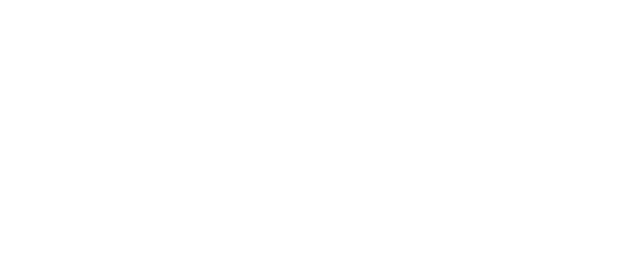
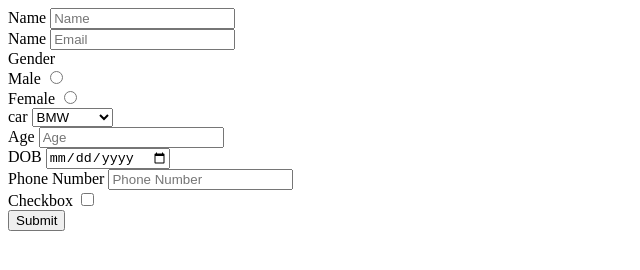
Before and after one commit to acciojob/signup-form-car-rushi993, a website: page main.html in a window 1280 px wide. Shown: the whole page, without its empty margins (0-640 px from the left). Drawn offline with Linux system fonts and the light colour scheme.

Commit message:
created a submission

```diff
--- a/main.html
+++ b/main.html
@@ -1,16 +1,75 @@
 <!DOCTYPE html>
+<html lang="en">
+   <head>
+      <meta charset="UTF-8">
+      <meta http-equiv="X-UA-Compatible" content="IE=edge">
+      <meta name="viewport" content="width=device-width, initial-scale=1.0">
+      <title>Document</title>
+      <link rel="stylesheet" href="main.css">
+      <link rel="icon" href="../Practice_1/../../day_1/test.png">
+   </head>
+   <body>
 
-<html>
+      <form action="">
+         <div>
+            <label for="name">Name</label>
+            <input type="text" id="name" placeholder="Name" required>
+         </div>
 
-<head>
-	<link rel="stylesheet" href="styles.css">
-</head>
+         <div>
+            <label for="email">Name</label>
+            <input type="email" id="email" placeholder="Email" required>
+         </div>
 
-<body>
-	<!-- the entire body must be written by student -->
-    <script type="text/javascript" src="./script.js">
-</script>
+         <div>
+            <label for="gender">Gender</label>
+            <div>
+               <label for="gender_m">Male</label>
+               <input type="radio" name="gender" id="gender_m">
+            </div>
 
-</body>
+            <div>
+               <label for="gender_f">Female</label>
+               <input type="radio" name="gender"  id="gender_f">
+            </div>
+         </div>
 
+         <div>
+            <label for="car">car</label>
+            <select name="car" id="">
+               <option value="BMW">BMW</option>
+               <option value="Audi">Audi</option>
+               <option value="Mercedez">Mercedez</option>
+
+            </select>
+
+         </div>
+
+         <div>
+            <label for="age">Age</label>
+            <input type="number" id="age" placeholder="Age" required>
+         </div>
+
+         <div>
+            <label for="dob">DOB</label>
+            <input type="date" id="dob" placeholder="DOB" required>
+         </div>
+
+         <div>
+            <label for="tel">Phone Number</label>
+            <input type="number" id="tel" placeholder="Phone Number" required>
+         </div>
+
+         <div>
+            <label for="checkbox">Checkbox</label>
+            <input type="checkbox" id="cheakbox">
+         </div>
+
+         <input type="submit">
+
+      </form>
+
+
+
+   </body>
 </html>
```
